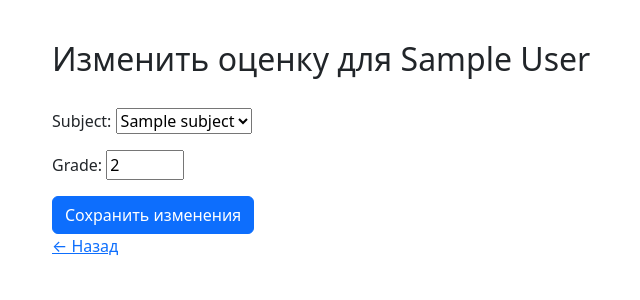
After one commit to pugaloo123/Student-tracer, a Django app: page /grades/1/edit/ in a window 1280 px wide. The commit adds this page. Shown: the top 300 px of the page, without its empty margins (30-670 px from the left). Run offline with Django 4.2, Linux system fonts and the light colour scheme; tables that the repository leaves empty hold one stand-in row (values such as "Sample post").

Commit message:
bug fix grade CRUD

```diff
--- a/main/forms.py
+++ b/main/forms.py
@@ -1,4 +1,5 @@
 from django import forms
+from django.forms import modelformset_factory
 from .models import Group, Student, Subject, Grade
 
 class GroupForm(forms.ModelForm):
@@ -35,11 +36,19 @@ class AddSubjectToGroupForm(forms.Form):
         widget=forms.Select(attrs={'class': 'form-control'})
     )
 
+
+
+
 class GradeForm(forms.ModelForm):
     class Meta:
         model = Grade
         fields = ['subject', 'grade']
         widgets = {
-            'subject': forms.Select(attrs={'class': 'form-control'}),
-            'grade': forms.NumberInput(attrs={'min': 2, 'max': 5, 'step': 0.1}),
+            'grade': forms.NumberInput(attrs={'min': 2, 'max': 5}),
         }
+
+    def clean_grade(self):
+        grade = self.cleaned_data['grade']
+        if not (2 <= grade <= 5):
+            raise forms.ValidationError("Оценка должна быть от 2 до 5.")
+        return grade
--- a/main/models.py
+++ b/main/models.py
@@ -26,21 +26,16 @@ class Subject(models.Model):
 
 
 GRADE_CHOICES = [
-    (2.0, '2'),
-    (3.0, '3'),
-    (4.0, '4'),
-    (5.0, '5'),
+    (2, '2'),
+    (3, '3'),
+    (4, '4'),
+    (5, '5'),
 ]
 
 class Grade(models.Model):
-    student = models.ForeignKey(Student, on_delete=models.CASCADE)
-    subject = models.ForeignKey(Subject, on_delete=models.CASCADE)
-    grade = models.FloatField(
-        validators=[
-            MinValueValidator(2.0),
-            MaxValueValidator(5.0)
-        ], choices=GRADE_CHOICES
-    )
+    student = models.ForeignKey('Student', on_delete=models.CASCADE)
+    subject = models.ForeignKey('Subject', on_delete=models.CASCADE)
+    grade = models.IntegerField(choices=GRADE_CHOICES)
 
     def __str__(self):
         return f"{self.student} - {self.subject}: {self.grade}"
--- /dev/null
+++ b/main/templates/main/add_edit_grade.html
@@ -0,0 +1,10 @@
+{% extends 'base.html' %}
+{% block content %}
+<h2>{% if grade %}Изменить{% else %}Добавить{% endif %} оценку для {{ student.name }}</h2>
+<form method="post">
+    {% csrf_token %}
+    {{ form.as_p }}
+    <button type="submit" class="btn btn-primary">{% if grade %}Сохранить изменения{% else %}Добавить{% endif %}</button>
+</form>
+<a href="{% url 'main:grades_table' student.id %}">← Назад</a>
+{% endblock %}
--- a/main/templates/main/group_detail.html
+++ b/main/templates/main/group_detail.html
@@ -28,7 +28,7 @@
       {% for entry in student_data %}
         <tr>
           <td>{{ forloop.counter }}</td>
-          <td style="white-space: nowrap;"><a href="{% url 'main:edit_grades_table' entry.student.id %}">{{ entry.student.name }}</a></td>
+          <td style="white-space: nowrap;"><a href="{% url 'main:grades_table' entry.student.id %}">{{ entry.student.name }}</a></td>
           {% for subject in subjects %}
             <td>{{ entry.grades|get_item:subject.title }}</td>
           {% endfor %}
--- a/main/urls.py
+++ b/main/urls.py
@@ -19,6 +19,9 @@ urlpatterns = [
     path('subjects/add/', views.subject_create, name='subject_create'),
     path('subjects/<int:subject_id>/edit/', views.subject_edit, name='subject_edit'),
     path('subjects/<int:subject_id>/delete/', views.subject_delete, name='subject_delete'),
-    path('students/<int:student_id>/grades/', views.edit_grades_table, name='edit_grades_table'),
+    path('students/<int:student_id>/grades/', views.grades_table, name='grades_table'),
+    path('students/<int:student_id>/grades/add/', views.add_grade, name='add_grade'),
+    path('grades/<int:grade_id>/edit/', views.edit_grade, name='edit_grade'),
+    path('grades/<int:grade_id>/delete/', views.delete_grade, name='delete_grade'),
 
 ]
--- a/main/views.py
+++ b/main/views.py
@@ -1,8 +1,9 @@
 from django.shortcuts import render, get_object_or_404, redirect
 from django.db.models import Avg
-from django.forms import modelformset_factory
+from collections import defaultdict
+
 from .models import Student, Grade, Group, Subject
-from .forms import GroupForm, StudentForm, SubjectForm, AddSubjectToGroupForm
+from .forms import GroupForm, StudentForm, SubjectForm, AddSubjectToGroupForm, GradeForm
 
 
 
@@ -216,56 +217,56 @@ def subject_delete(request, subject_id):
 """Grades"""
 
 
-def edit_grades_table(request, student_id):
+
+def grades_table(request, student_id):
     student = get_object_or_404(Student, id=student_id)
-    group_subjects = student.group.subjects.all()
+    grades = Grade.objects.filter(student=student).select_related('subject')
+    return render(request, 'main/grades_table.html', {
+        'student': student,
+        'grades': grades,
+    })
 
-    formsets = []
+
+def add_grade(request, student_id):
+    student = get_object_or_404(Student, id=student_id)
+    if request.method == 'POST':
+        form = GradeForm(request.POST)
+        if form.is_valid():
+            grade = form.save(commit=False)
+            grade.student = student
+            grade.save()
+            return redirect('main:grades_table', student_id=student.id)
+    else:
+        form = GradeForm()
+    return render(request, 'main/add_edit_grade.html', {
+        'form': form,
+        'student': student,
+        'grade': None
+    })
+
+def edit_grade(request, grade_id):
+    grade = get_object_or_404(Grade, id=grade_id)
+    if request.method == 'POST':
+        form = GradeForm(request.POST, instance=grade)
+        if form.is_valid():
+            form.save()
+            return redirect('main:grades_table', student_id=grade.student.id)
+    else:
+        form = GradeForm(instance=grade)
+    return render(request, 'main/add_edit_grade.html', {
+        'form': form,
+        'student': grade.student,
+        'grade': grade
+    })
+
+
+
+def delete_grade(request, grade_id):
+    grade = get_object_or_404(Grade, id=grade_id)
+    student = grade.student
 
     if request.method == 'POST':
-        all_valid = True
-        for subject in group_subjects:
-            GradeFormSet = modelformset_factory(
-                Grade,
-                fields=('grade',),
-                extra=1,  # всегда есть одна пустая форма
-                can_delete=True
-            )
-            formset = GradeFormSet(
-                request.POST,
-                prefix=str(subject.id),
-                queryset=Grade.objects.filter(student=student, subject=subject)
-            )
-            if formset.is_valid():
-                instances = formset.save(commit=False)
-                for instance in instances:
-                    instance.student = student
-                    instance.subject = subject
-                    instance.save()
-                for obj in formset.deleted_objects:
-                    obj.delete()
-            else:
-                all_valid = False
-            formsets.append((subject, formset))
+        grade.delete()
+        return redirect('main:grades_table', student.id)
 
-        if all_valid:
-            return redirect('main:group_detail', group_id=student.group.id)
-
-    else:
-        for subject in group_subjects:
-            GradeFormSet = modelformset_factory(
-                Grade,
-                fields=('grade',),
-                extra=1,
-                can_delete=True
-            )
-            formset = GradeFormSet(
-                prefix=str(subject.id),
-                queryset=Grade.objects.filter(student=student, subject=subject)
-            )
-            formsets.append((subject, formset))
-
-    return render(request, 'main/edit_grades_table.html', {
-        'student': student,
-        'formsets': formsets,
-    })
+    return render(request, 'main/confirm_delete_grade.html', {'grade': grade})
```
Also changed, not shown: main/templates/main/confirm_delete_grade.html (added, +12 -0 lines), main/templates/main/edit_grades_table.html (deleted, +0 -33 lines), main/templates/main/grades_table.html (added, +27 -0 lines).
